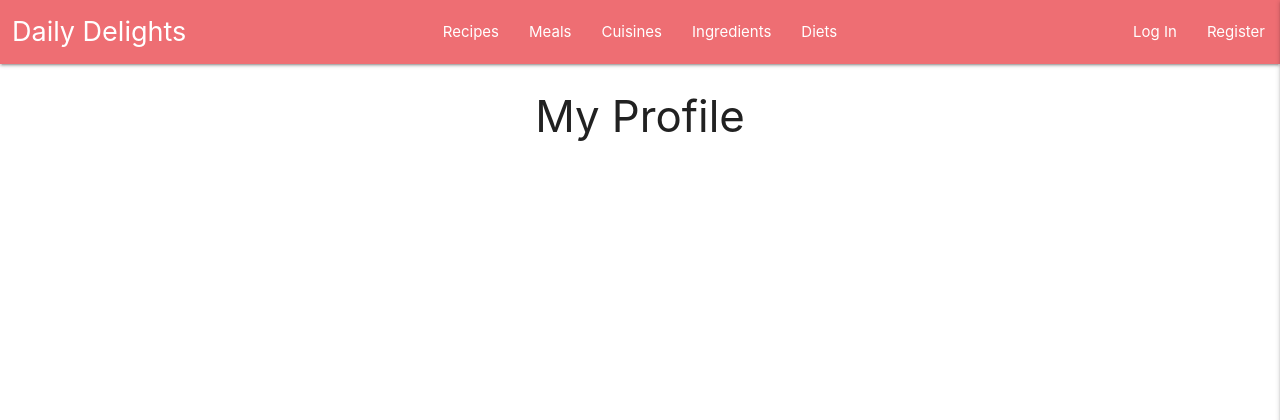
After one commit to theodorCodes/ci-flask-recipe-app, a Flask app: page /profile in a window 1280 px wide. The commit adds this page. Shown: the top 420 px of the page. Run offline with Flask 2, Linux system fonts and the light colour scheme; some libraries are stand-ins or nearby versions.

Commit message:
Added account,profile view

```diff
--- a/app.py
+++ b/app.py
@@ -64,7 +64,7 @@ def diets():
 
 
 # ------------------------------------------------------------------------------
-# User profile view - my_recipe
+# User - recipe page
 # passing through username as route
 @app.route("/my_recipes/<username>", methods=["GET", "POST"])
 # and passing username here as argument
@@ -81,6 +81,15 @@ def my_recipes(username):
     return redirect(url_for("login"))
     # from here, we can store the username cookie as menu link in base.html
     # to ensure that only identified users can load their profile
+
+
+# ------------------------------------------------------------------------------
+# User - profile page
+# passing through username as route
+@app.route("/profile")
+# and passing username as argument
+def profile():
+    return render_template("profile.html")
 
 
 # ------------------------------------------------------------------------------
--- a/templates/base.html
+++ b/templates/base.html
@@ -4,8 +4,6 @@
   <meta charset="UTF-8" />
   <meta http-equiv="X-UA-Compatible" content="IE=edge" />
   <meta name="viewport" content="width=device-width, initial-scale=1.0" />
-  <!-- Font awesome library -->
-  <link rel="stylesheet" href="https://cdnjs.cloudflare.com/ajax/libs/font-awesome/5.15.4/css/all.min.css" integrity="sha512-1ycn6IcaQQ40/MKBW2W4Rhis/DbILU74C1vSrLJxCq57o941Ym01SwNsOMqvEBFlcgUa6xLiPY/NS5R+E6ztJQ==" crossorigin="anonymous" referrerpolicy="no-referrer" type="text/css" />
   <!-- Google material icons -->
   <link href="https://fonts.googleapis.com/icon?family=Material+Icons" rel="stylesheet">
   <script src="https://cdn.jsdelivr.net/npm/feather-icons/dist/feather.min.js"></script>
@@ -26,12 +24,6 @@
       <div class="nav-wrapper">
         <a href="{{ url_for('recipes') }}" class="brand-logo">Daily Delights</a>
         <a href="#" data-target="nav-mobile" class="sidenav-trigger right"><i class="fas fa-bars"></i></a>
-        <!-- Dropdown menu -->
-        <ul id="dropdown1" class="dropdown-content">
-          <li><a href="#">My Account</a></li>
-          <li class="divider"></li>
-          <li><a href="{{ url_for('logout') }}">Log Out</a></li>
-        </ul>
         <!-- Menu center -->
         <ul class="custom-menu-center hide-on-med-and-down">
           <li><a href="{{ url_for('recipes') }}">Recipes</a></li>
@@ -41,12 +33,24 @@
           <li><a href="{{ url_for('diets') }}">Diets</a></li>
         </ul>
         <!-- Menu right -->
+        <!-- Session based menu -->
+        {% if session.user %}
+          <!-- Dropdown menu -->
+          <ul id="dropdown1" class="dropdown-content">
+            <li><a href="{{ url_for('profile') }}">My Account</a></li>
+            <li class="divider"></li>
+            <li><a href="{{ url_for('logout') }}">Log Out</a></li>
+          </ul>
+        {% endif %}
         <ul class="right hide-on-med-and-down">
+          {% if session.user %}
             <!-- URL link that is equal to username stored in session cookie -->
             <li><a href="{{ url_for('my_recipes', username=session["user"]) }}">My Recipes</a></li>
+            <li><a class="dropdown-trigger" href="#" data-target="dropdown1">Dropdown<i class="material-icons right">arrow_drop_down</i></a></li>
+          {% else %}
             <li><a href="{{ url_for('login') }}">Log In</a></li>
             <li><a href="{{ url_for('register') }}">Register</a></li>
-          <li><a class="dropdown-trigger" href="#" data-target="dropdown1">Dropdown<i class="material-icons right">arrow_drop_down</i></a></li>
+          {% endif %}
         </ul>
       </div>
     </nav>
@@ -58,10 +62,16 @@
       <li><a href="{{ url_for('cuisines') }}">Cuisines</a></li>
       <li><a href="{{ url_for('ingredients') }}">Ingredients</a></li>
       <li><a href="{{ url_for('diets') }}">Diets</a></li>
+      <li class="divider"></li>
+      {% if session.user %}
         <!-- URL link that is equal to username stored in session cookie -->
         <li><a href="{{ url_for('my_recipes', username=session["user"]) }}">My Recipes</a></li>
+        <li><a href="{{ url_for('profile') }}">My Account</a></li>
+        <li><a href="{{ url_for('logout') }}">Log Out</a></li>
+      {% else %}
         <li><a href="{{ url_for('login') }}">Log In</a></li>
         <li><a href="{{ url_for('register') }}">Register</a></li>
+      {% endif %}
     </ul>
   </header>
   <!-- Flash message section -->
--- /dev/null
+++ b/templates/profile.html
@@ -0,0 +1,8 @@
+<!-- Jinja - extending base.html -->
+{% extends "base.html" %}
+<!-- Jinja - inject content into base.html -->
+{% block content %}
+  <!-- Page content title -->
+  <h3 class="center-align">My Profile</h3>
+
+{% endblock %}
```
Lines whose indentation alone changed are shown as unchanged.
